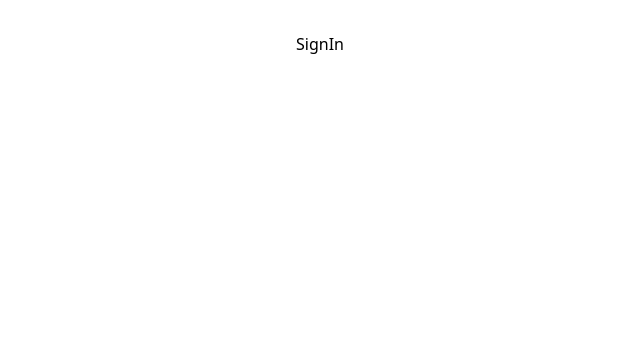
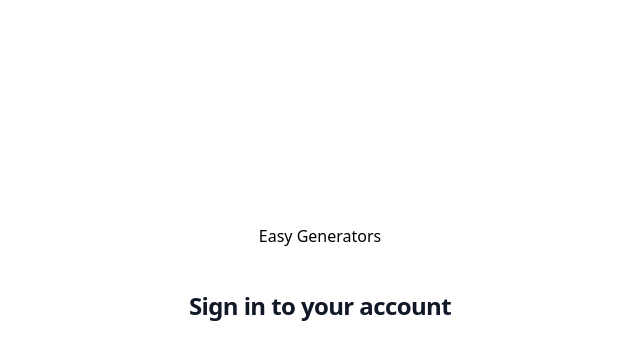
Before and after one commit to omar-diaa-48/easy-generators-task, a React (Vite) app in the folder frontend/: page /sign-in in a window 1280 px wide. Shown: the top 360 px of the page, without its empty margins (320-960 px from the left). Built offline with nearby package versions, Linux system fonts and the light colour scheme.

Commit message:
featL add sign in initial page

```diff
--- a/frontend/package.json
+++ b/frontend/package.json
@@ -10,9 +10,11 @@
     "preview": "vite preview"
   },
   "dependencies": {
+    "@hookform/resolvers": "^3.3.4",
     "autoprefixer": "^10.4.17",
     "react": "^18.2.0",
     "react-dom": "^18.2.0",
+    "react-hook-form": "^7.49.3",
     "react-router-dom": "^6.21.3",
     "yup": "^1.3.3"
   },
--- /dev/null
+++ b/frontend/src/components/containers/AuthContainer.tsx
@@ -0,0 +1,26 @@
+import React, { PropsWithChildren } from 'react'
+import { Link } from 'react-router-dom';
+
+interface Props extends PropsWithChildren {
+    title: string;
+}
+
+const AuthContainer: React.FC<Props> = (props) => {
+    const { title, children } = props;
+
+    return (
+        <div className="flex min-h-full flex-col justify-center px-6 pt-48 lg:px-8">
+            <div className="sm:mx-auto sm:w-full sm:max-w-sm">
+                <h1 className='text-center'>
+                    <Link to="/">
+                        Easy Generators
+                    </Link>
+                </h1>
+                <h2 className="mt-10 text-center text-2xl font-bold leading-9 tracking-tight text-gray-900">{title}</h2>
+            </div>
+            {children}
+        </div>
+    )
+}
+
+export default AuthContainer;
--- a/frontend/src/pages/SignIn.tsx
+++ b/frontend/src/pages/SignIn.tsx
@@ -1,6 +1,34 @@
+import { useNavigate } from "react-router-dom";
+import { ISignInForm } from "../utilities/interfaces/auth.interface";
+import { FormProvider, useForm } from "react-hook-form";
+import { yupResolver } from "@hookform/resolvers/yup";
+import signInSchema from "../utilities/schemas/sign-in";
+import AuthContainer from "../components/containers/AuthContainer";
+
 const SignIn = () => {
+
+    const methods = useForm<ISignInForm>({
+        mode: "onChange",
+        criteriaMode: "all",
+        shouldFocusError: true,
+        reValidateMode: "onChange",
+        resolver: yupResolver(signInSchema),
+        defaultValues: {
+            email: "",
+            password: ""
+        }
+    })
+
     return (
-        <div>SignIn</div>
+        <AuthContainer title="Sign in to your account">
+            <div className="mt-10 sm:mx-auto sm:w-full sm:max-w-sm">
+                <FormProvider {...methods} >
+                    <form className="space-y-6" >
+
+                    </form>
+                </FormProvider>
+            </div>
+        </AuthContainer>
     )
 }
 
```
Also changed, not shown: 1 other file (tests, documents, lock files or other folders).
